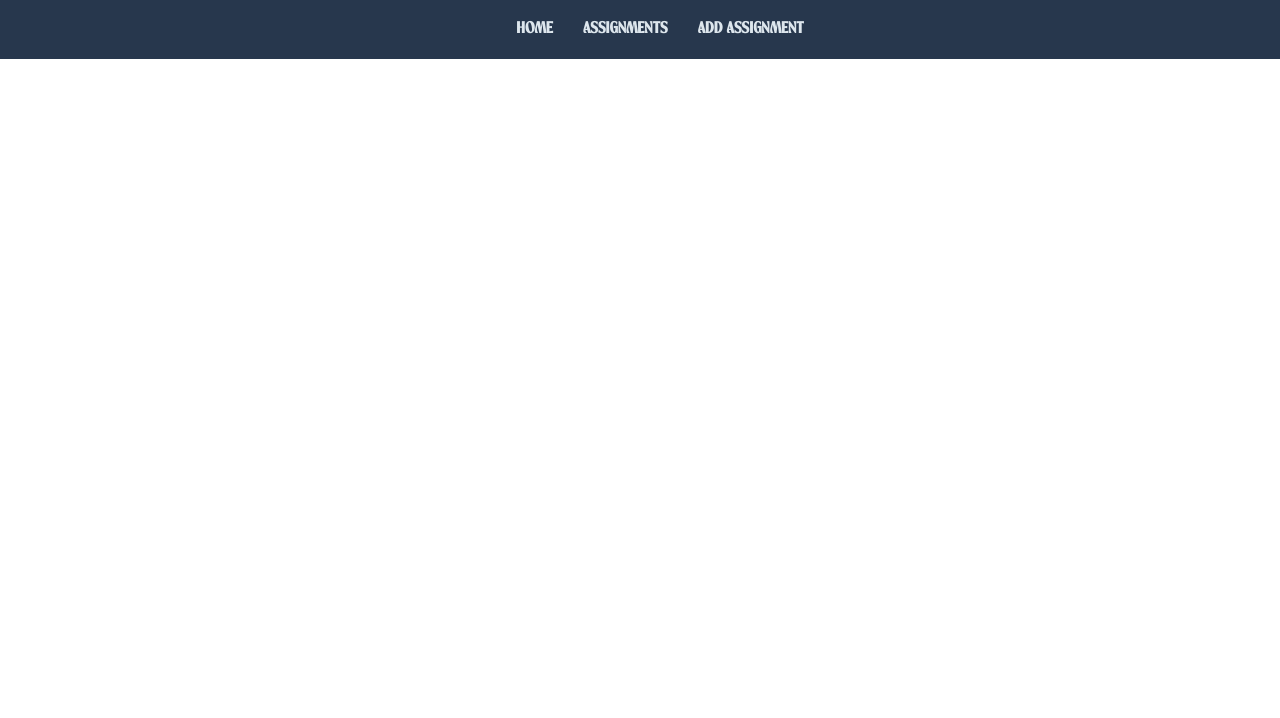
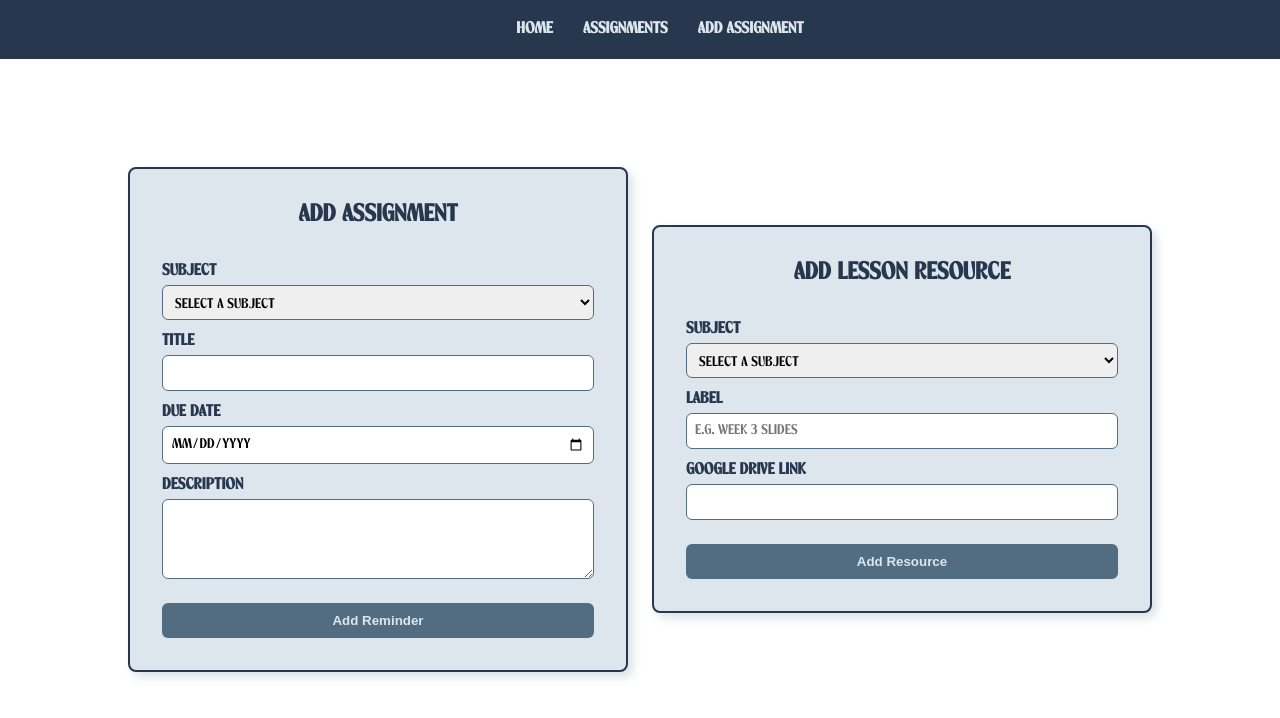
Before and after one commit to LuPinssss/Buseng, a React (Vite) app: page /add in a window 1280 px wide. Shown: the top 718 px of the page. Built offline with nearby package versions, Linux system fonts and the light colour scheme.

Commit message:
feat: build AddAssignment and Assignments pages with Firebase integration

```diff
--- a/index.html
+++ b/index.html
@@ -2,7 +2,7 @@
 <html lang="en">
   <head>
     <meta charset="UTF-8" />
-    <link rel="icon" type="image/svg+xml" href="/favicon.svg" />
+    <link rel="icon" type="image/png" href="/jrizz.png" />
     <meta name="viewport" content="width=device-width, initial-scale=1.0" />
     <title>buseng</title>
   </head>
--- a/src/pages/AddAssignment.css
+++ b/src/pages/AddAssignment.css
@@ -0,0 +1,67 @@
+.add-container {
+  display: flex;
+  justify-content: center;
+  align-items: center;
+  min-height: calc(100vh - 80px);
+  padding: 20px;
+}
+
+.add-card {
+  background-color: var(--color-pale);
+  border: 2px solid var(--color-dark);
+  border-radius: 8px;
+  padding: 32px;
+  width: 100%;
+  max-width: 500px;
+  display: flex;
+  flex-direction: column;
+  box-shadow: 5px 5px 10px rgba(82, 109, 130, 0.2);
+}
+
+.add-title {
+  color: var(--color-dark);
+  margin-bottom: 20px;
+  text-align: center;
+}
+
+.add-label {
+  color: var(--color-dark);
+  font-weight: bold;
+  margin-top: 12px;
+  margin-bottom: 4px;
+}
+
+.add-input {
+  padding: 8px;
+  border: 1px solid var(--color-medium);
+  border-radius: 6px;
+  font-family: inherit;
+  font-size: 14px;
+}
+
+textarea.add-input {
+  min-height: 80px;
+  resize: vertical;
+}
+
+.add-button {
+  margin-top: 24px;
+  padding: 10px;
+  background-color: var(--color-medium);
+  color: var(--color-pale);
+  border: none;
+  border-radius: 6px;
+  font-weight: bold;
+  cursor: pointer;
+}
+
+.add-button:hover {
+  background-color: var(--color-dark);
+}
+.add-container {
+  display: flex;
+  flex-wrap: wrap;
+  justify-content: center;
+  gap: 24px;
+  padding: 40px 20px;
+}
--- a/src/pages/AddAssignment.jsx
+++ b/src/pages/AddAssignment.jsx
@@ -1,9 +1,87 @@
-import Navbar from "../components/Navbar";
+import { useState } from 'react';
+import Navbar from '../components/Navbar';
+import { subjects } from '../data/subjects';
+import { addAssignment, addResource } from '../services/assignmentService';
+import './AddAssignment.css';
 
 function AddAssignment() {
+  const [subject, setSubject] = useState('');
+  const [title, setTitle] = useState('');
+  const [dueDate, setDueDate] = useState('');
+  const [description, setDescription] = useState('');
+
+  const [resourceSubject, setResourceSubject] = useState('');
+  const [resourceLabel, setResourceLabel] = useState('');
+  const [resourceLink, setResourceLink] = useState('');
+
+  async function handleAddReminder() {
+    await addAssignment({
+      subject: subject,
+      title: title,
+      dueDate: dueDate,
+      description: description,
+    });
+    alert('Assignment added!');
+  }
+
+  async function handleAddResource() {
+    await addResource({
+      subject: resourceSubject,
+      label: resourceLabel,
+      link: resourceLink,
+    });
+    alert('Resource added!');
+  }
+
   return (
     <div>
-      <Navbar></Navbar>
+      <Navbar />
+      <div className="add-container">
+
+        <div className="add-card">
+          <h2 className="add-title">Add Assignment</h2>
+
+          <label className="add-label">Subject</label>
+          <select className="add-input" value={subject} onChange={(e) => setSubject(e.target.value)}>
+            <option value="">Select a subject</option>
+            {subjects.map((s) => (
+              <option key={s.id} value={s.name}>{s.name}</option>
+            ))}
+          </select>
+
+          <label className="add-label">Title</label>
+          <input className="add-input" type="text" value={title} onChange={(e) => setTitle(e.target.value)} />
+
+          <label className="add-label">Due Date</label>
+          <input className="add-input" type="date" value={dueDate} onChange={(e) => setDueDate(e.target.value)} />
+
+          <label className="add-label">Description</label>
+          <textarea className="add-input" value={description} onChange={(e) => setDescription(e.target.value)}></textarea>
+
+          <button className="add-button" onClick={handleAddReminder}>Add Reminder</button>
+        </div>
+
+        <div className="add-card">
+          <h2 className="add-title">Add Lesson Resource</h2>
+
+          <label className="add-label">Subject</label>
+          <select className="add-input" value={resourceSubject} onChange={(e) => setResourceSubject(e.target.value)}>
+            <option value="">Select a subject</option>
+            {subjects.map((s) => (
+              <option key={s.id} value={s.name}>{s.name}</option>
+            ))}
+          </select>
+
+          <label className="add-label">Label</label>
+          <input className="add-input" type="text" placeholder="e.g. Week 3 Slides" value={resourceLabel} onChange={(e) => setResourceLabel(e.target.value)} />
+
+          <label className="add-label">Google Drive Link</label>
+          <input className="add-input" type="text" value={resourceLink} onChange={(e) => setResourceLink(e.target.value)} />
+
+          <button className="add-button" onClick={handleAddResource}>Add Resource</button>
+        </div>
+
+      </div>
     </div>
   );
 }
--- a/src/pages/Assignments.css
+++ b/src/pages/Assignments.css
@@ -0,0 +1,30 @@
+.subject-section {
+  min-height: 100vh;
+  padding: 60px 40px;
+  box-sizing: border-box;
+}
+
+.subject-section:nth-child(odd) {
+  background-color: var(--color-pale);
+}
+
+.subject-section:nth-child(even) {
+  background-color: var(--color-light);
+}
+
+.subject-heading {
+  color: var(--color-dark);
+  margin-bottom: 24px;
+}
+
+.assignment-item {
+  background-color: white;
+  border-radius: 8px;
+  padding: 16px;
+  margin-bottom: 16px;
+}
+
+.no-assignments {
+  color: var(--color-medium);
+  font-style: italic;
+}
--- a/src/pages/Assignments.jsx
+++ b/src/pages/Assignments.jsx
@@ -1,12 +1,66 @@
-import Navbar from "../components/Navbar";
+import { useState, useEffect } from 'react';
+import Navbar from '../components/Navbar';
+import { subjects } from '../data/subjects';
+import { getAssignments, getResources } from '../services/assignmentService';
+import './Assignments.css';
 
-function Assignment() {
+function Assignments() {
+  const [assignments, setAssignments] = useState([]);
+  const [resources, setResources] = useState([]);
+
+  useEffect(() => {
+    async function fetchData() {
+      const assignmentData = await getAssignments();
+      const resourceData = await getResources();
+      setAssignments(assignmentData);
+      setResources(resourceData);
+    }
+    fetchData();
+  }, []);
+
   return (
     <div>
-        <Navbar></Navbar>
+      <Navbar />
+      <div className="assignments-wrapper">
+        {subjects.map((subject) => {
+          const subjectAssignments = assignments.filter((a) => a.subject === subject.name);
+          const subjectResources = resources.filter((r) => r.subject === subject.name);
 
+          return (
+            <section key={subject.id} id={`subject-${subject.id}`} className="subject-section">
+              <h1 className="subject-heading">{subject.name}</h1>
+
+              <h2>Assignments</h2>
+              {subjectAssignments.length === 0 ? (
+                <p className="no-assignments">No assignments yet.</p>
+              ) : (
+                subjectAssignments.map((a) => (
+                  <div key={a.id} className="assignment-item">
+                    <h3>{a.title}</h3>
+                    <p>Due: {a.dueDate}</p>
+                    <p>{a.description}</p>
+                  </div>
+                ))
+              )}
+
+              <h2>Lesson Resources</h2>
+              {subjectResources.length === 0 ? (
+                <p className="no-assignments">No resources yet.</p>
+              ) : (
+                subjectResources.map((r) => (
+                  <div key={r.id} className="assignment-item">
+                    <a href={r.link} target="_blank" rel="noreferrer">
+                      {r.label || 'Resource'}
+                    </a>
+                  </div>
+                ))
+              )}
+            </section>
+          );
+        })}
+      </div>
     </div>
   );
 }
 
-export default Assignment;
+export default Assignments;
--- a/src/services/assignmentService.js
+++ b/src/services/assignmentService.js
@@ -1,13 +1,51 @@
 import { db } from './firebase';
-import { collection, addDoc } from 'firebase/firestore';
+import { collection, addDoc, getDocs, doc, updateDoc } from 'firebase/firestore';
 
 export async function addAssignment(assignmentData) {
   try {
     const docRef = await addDoc(collection(db, 'assignments'), assignmentData);
-    console.log('Assignment added with ID:', docRef.id);
     return docRef.id;
   } catch (error) {
     console.error('Error adding assignment:', error);
     throw error;
   }
 }
+
+export async function getAssignments() {
+  try {
+    const snapshot = await getDocs(collection(db, 'assignments'));
+    return snapshot.docs.map((d) => ({ id: d.id, ...d.data() }));
+  } catch (error) {
+    console.error('Error fetching assignments:', error);
+    return [];
+  }
+}
+
+export async function addResourceLink(assignmentId, link) {
+  try {
+    const assignmentRef = doc(db, 'assignments', assignmentId);
+    await updateDoc(assignmentRef, { link: link });
+  } catch (error) {
+    console.error('Error adding resource:', error);
+    throw error;
+  }
+}
+export async function addResource(resourceData) {
+  try {
+    const docRef = await addDoc(collection(db, 'resources'), resourceData);
+    return docRef.id;
+  } catch (error) {
+    console.error('Error adding resource:', error);
+    throw error;
+  }
+}
+
+export async function getResources() {
+  try {
+    const snapshot = await getDocs(collection(db, 'resources'));
+    return snapshot.docs.map((d) => ({ id: d.id, ...d.data() }));
+  } catch (error) {
+    console.error('Error fetching resources:', error);
+    return [];
+  }
+}
```
Also changed, not shown: public/jrizz.png (added).
